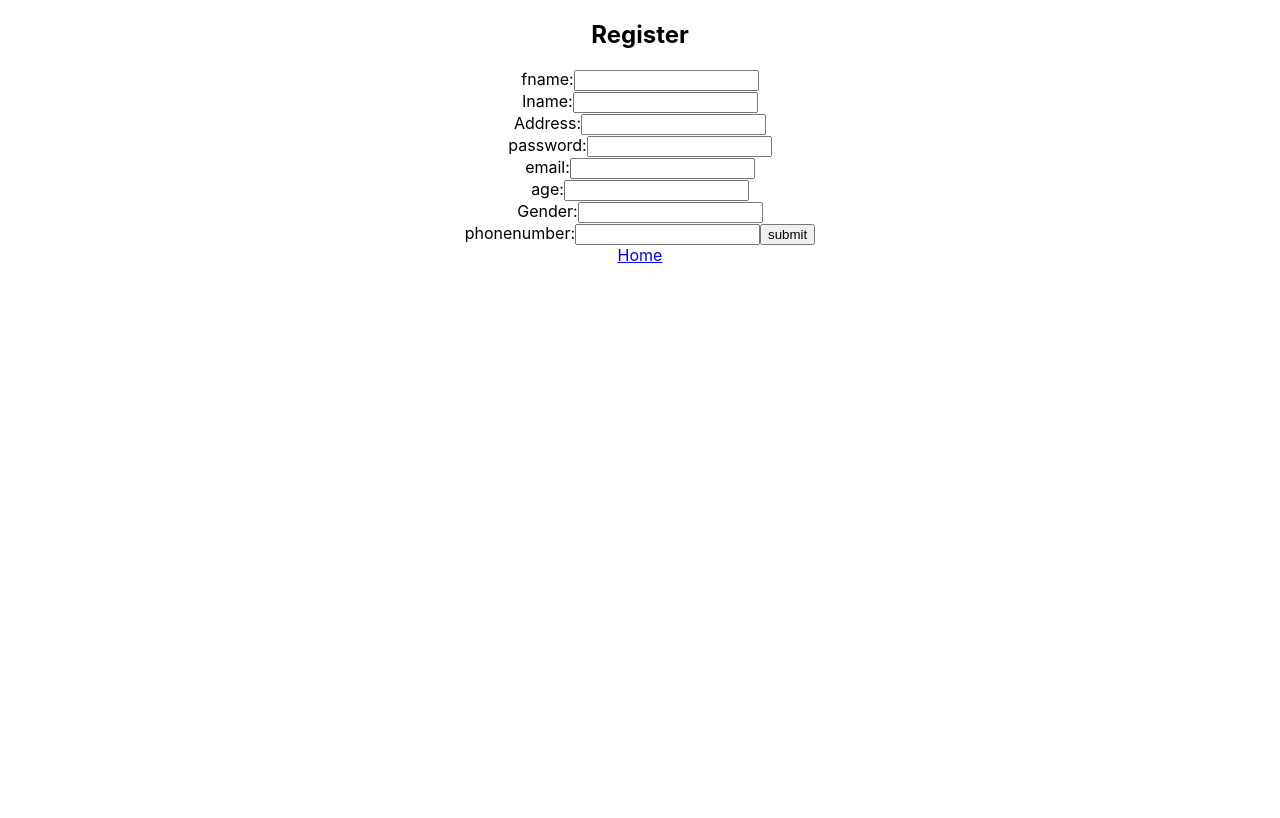
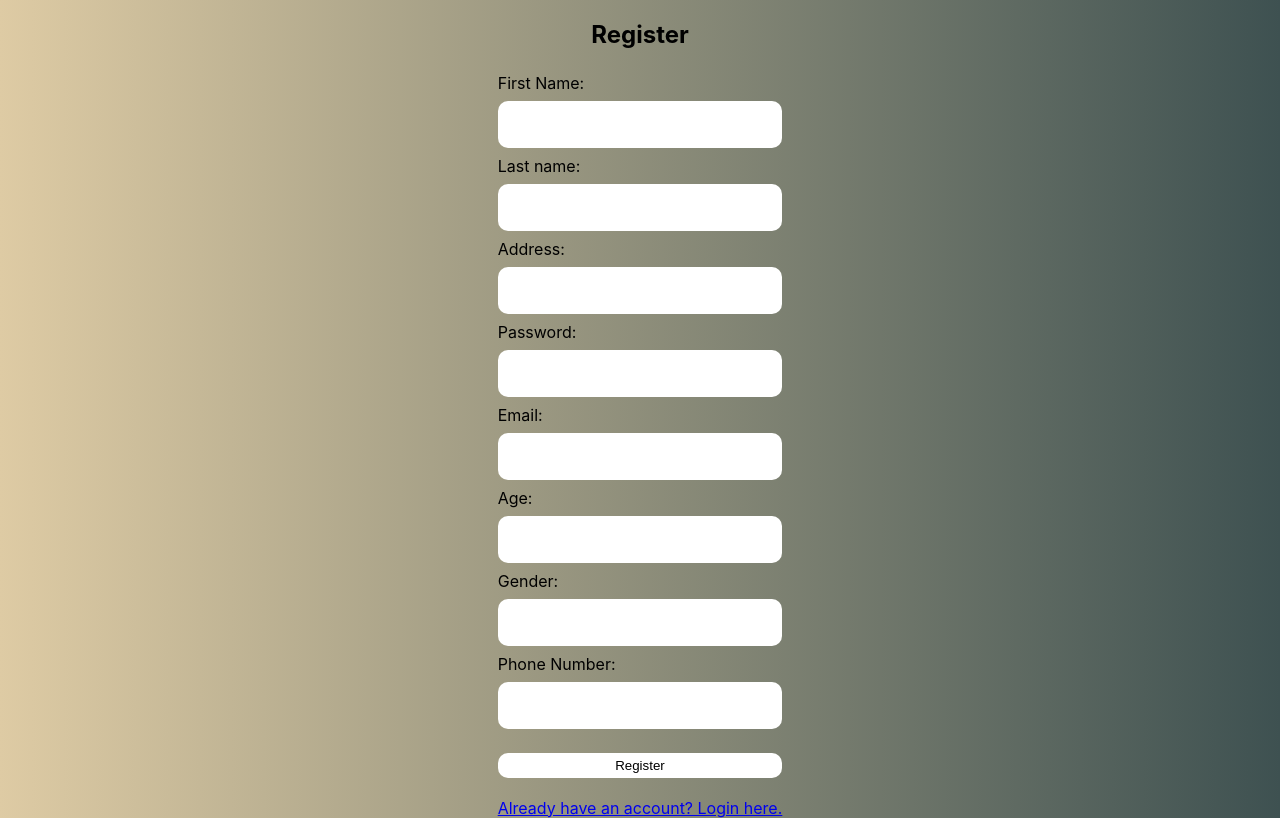
Before and after one commit to BANK-APP-GROUP-4/frontend, a React (Create React App) app: page /customer/register in a window 1280 px wide. Built offline with nearby package versions, Linux system fonts and the light colour scheme.

Commit message:
Update RegisterScreen.js

```diff
--- a/src/screens/RegisterScreen.js
+++ b/src/screens/RegisterScreen.js
@@ -1,7 +1,8 @@
 import React, { useState } from "react";
-import { Form, useNavigate } from "react-router-dom";
+import { useNavigate } from "react-router-dom";
 import { Link } from "react-router-dom";
 import axios from "axios";
+import { styled } from 'styled-components';
 const RegisterUser= () => {
     const config = {
 
@@ -76,41 +77,79 @@ const RegisterUser= () => {
     };
 
     return (
-        <div>
- <h2>Register</h2>
-        <form onSubmit={submitActionHandler}>
-            <label>fname:</label>
-            <input type="text" value={fname} onChange={fnameChangeHandler}></input>
+        <Container>
+        <div className="auth-form">
+        <h2>Register</h2>
+        <Form className="register-form" onSubmit={submitActionHandler}>
+            <Label>First Name:</Label>
+            <Input type="text" value={fname} onChange={fnameChangeHandler}></Input>
+
+            <Label>Last name:</Label>
+            <Input type="text" value={lname} onChange={lnameChangeHandler}></Input>
+
+            <Label>Address:</Label>
+            <Input type="text" value={address} onChange={addressChangeHandler}></Input>
+
+            <Label>Password:</Label>
+            <Input type="password" value={pass} onChange={passChangeHandler}></Input>
+
+            <Label>Email:</Label>
+            <Input type="email" value={email} onChange={emailChangeHandler}></Input>
+
+            <Label>Age:</Label>
+            <Input type="number" value={age} onChange={ageChangeHandler}></Input>
+
+            <Label>Gender:</Label>
+            <Input type="text" value={gender} onChange={genderChangeHandler}></Input>
+
+            <Label>Phone Number:</Label>
+            <Input type="text" value={phno} onChange={phnoChangeHandler}></Input>
             <br></br>
-            <label>lname:</label>
-            <input type="text" value={lname} onChange={lnameChangeHandler}></input>
+            <FormButton type="submit">Register</FormButton>
             <br></br>
-            <label>Address:</label>
-            <input type="text" value={address} onChange={addressChangeHandler}></input>
-            <br></br>
-            <label>password:</label>
-            <input type="password" value={pass} onChange={passChangeHandler}></input>
-            <br></br>
-            <label>email:</label>
-            <input type="email" value={email} onChange={emailChangeHandler}></input>
-            <br></br>
-            <label>age:</label>
-            <input type="number" value={age} onChange={ageChangeHandler}></input>
-            <br></br>
-            <label>Gender:</label>
-            <input type="text" value={gender} onChange={genderChangeHandler}></input>
-            <br></br>
-            <label>phonenumber:</label>
-            <input type="text" value={phno} onChange={phnoChangeHandler}></input>
-
-            <button type="submit">submit</button>
             <div>
-                <Link to="/">Home</Link>
+                <Link to="/customer/login">Already have an account? Login here.</Link>
             </div>
-        </form>
+        </Form>
         </div>
-
+     </Container>
     );
 };
 
+const Container=styled.div`
+text-align: center;
+display: flex;
+min-height: 100vh;
+align-items: center;
+justify-content: center;
+background-image: linear-gradient(to right, #decba4,#3e5151);
+`;
+const Form=styled.form`
+display: flex;
+  flex-direction: column;
+`;
+const Input=styled.input`
+margin: 0.25rem 0;
+  padding: 1rem;
+  border:none;
+  border-radius: 10px;
+`;
+const Select=styled.select`
+margin: 0.25rem 0;
+  padding: 1rem;
+  border:none;
+  border-radius: 10px;
+`;
+const FormButton=styled.button`
+border: none;
+  background-color: white;
+  padding: 5px;
+  border-radius: 10px;
+  cursor: pointer;
+`;
+const Label=styled.label`
+text-align: left;
+  padding: 0.25rem 0;
+
+`;
 export default RegisterUser;
```
